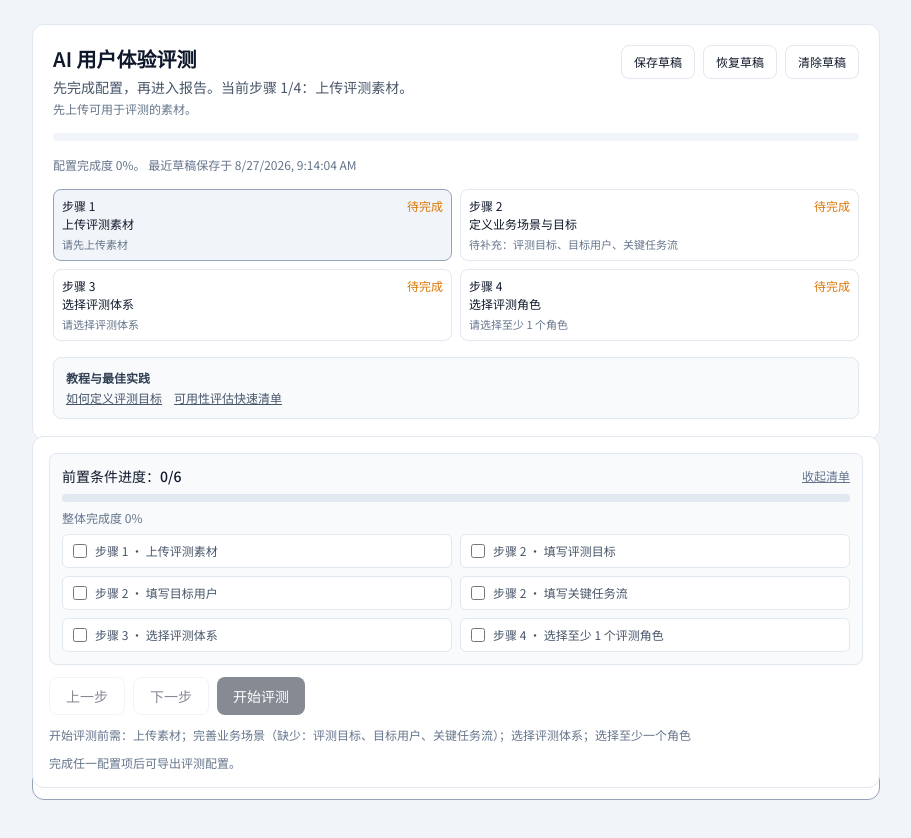
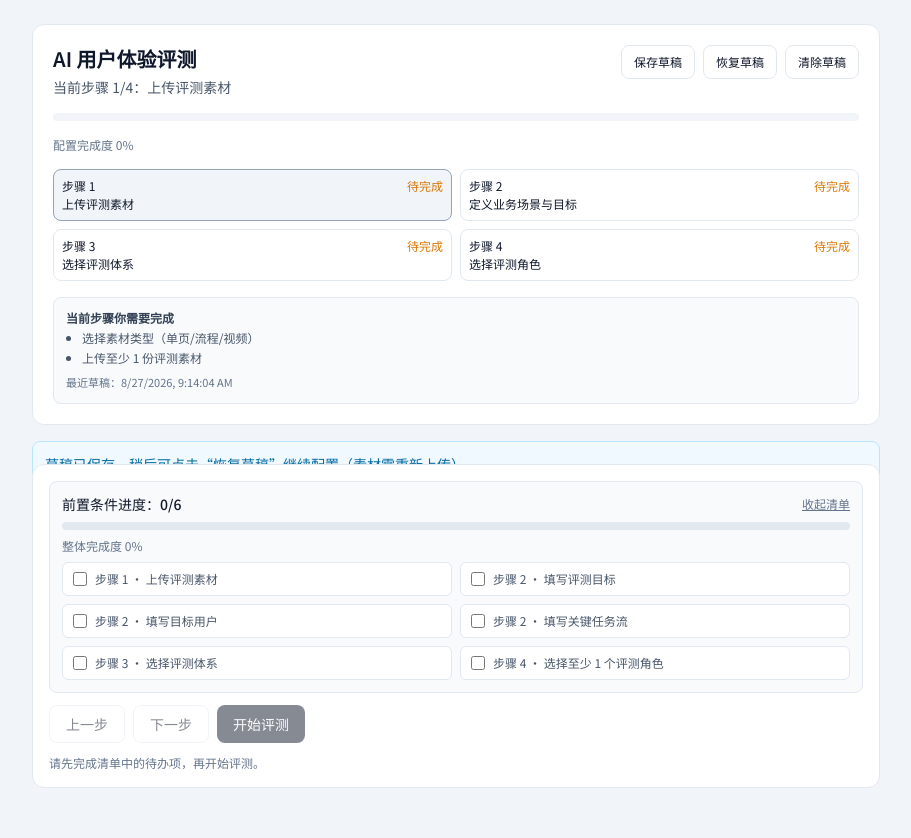
Before and after one commit to DietCokewithSugar/UES-agent, a React (Vite) app: page / in a window 1280 px wide. Both pictures are taken after a click on the button "保存草稿". Shown: the top 838 px of the page, without its empty margins (184-1095 px from the left). Built offline with nearby package versions, Linux system fonts and the light colour scheme.

Commit message:
Improve step 2 focus and reduce setup clutter
Co-authored-by: Steven <DietCokewithSugar@users.noreply.github.com>

```diff
--- a/App.tsx
+++ b/App.tsx
@@ -139,6 +139,12 @@ const OPENROUTER_IMAGE_MODELS = [
 ];
 
 const STEP_TITLES = ['上传评测素材', '定义业务场景与目标', '选择评测体系', '选择评测角色'];
+const STEP_FOCUS_GUIDES: Record<number, string[]> = {
+  1: ['选择素材类型（单页/流程/视频）', '上传至少 1 份评测素材'],
+  2: ['补齐评测目标、目标用户、关键任务流', '可使用推荐示例多选快速填充'],
+  3: ['选择评测体系', '确认模型来源（Google / OpenRouter）'],
+  4: ['至少勾选 1 个评测角色', '可使用 AI 推荐或 AI 新建角色']
+};
 const SCENARIO_REQUIRED_FIELDS: Array<keyof EvaluationScenario> = [
   'businessGoal',
   'targetUsers',
@@ -155,11 +161,6 @@ const SCENARIO_FIELD_LABELS: Record<keyof EvaluationScenario, string> = {
   constraints: '约束条件',
   source: '来源'
 };
-const TUTORIAL_LINKS = [
-  { label: '如何定义评测目标', href: 'https://www.nngroup.com/articles/task-analysis/' },
-  { label: '可用性评估快速清单', href: 'https://www.nngroup.com/articles/heuristic-evaluation/' }
-];
-
 type PageMode = 'setup' | 'report';
 type SetupStep = 1 | 2 | 3 | 4;
 type UploadMode = 'single' | 'flow' | 'video';
@@ -325,14 +326,7 @@ export default function App() {
     (activeStep === 1 && uploadComplete) ||
     (activeStep === 2 && scenarioComplete) ||
     (activeStep === 3 && frameworkComplete);
-  const currentStepHint =
-    activeStep === 1
-      ? '先上传可用于评测的素材。'
-      : activeStep === 2
-      ? '完善业务目标、目标用户和关键任务。'
-      : activeStep === 3
-      ? '选择评测体系与模型来源。'
-      : '选择角色后即可开始评测。';
+  const activeStepFocusGuide = STEP_FOCUS_GUIDES[activeStep] || [];
 
   const hasMultipleReports = Object.keys(reports).length > 1;
   const currentReport = reports[viewingPersonaId];
@@ -834,10 +828,7 @@ export default function App() {
             <div className="flex flex-wrap items-start justify-between gap-3">
               <div className="space-y-1">
                 <h1 className="text-xl font-semibold">AI 用户体验评测</h1>
-                <p className="text-sm text-slate-600">
-                  先完成配置，再进入报告。当前步骤 {activeStep}/4：{STEP_TITLES[activeStep - 1]}。
-                </p>
-                <p className="text-xs text-slate-500">{currentStepHint}</p>
+                <p className="text-sm text-slate-600">当前步骤 {activeStep}/4：{STEP_TITLES[activeStep - 1]}</p>
               </div>
               <div className="flex flex-wrap gap-2 text-xs">
                 <button onClick={handleSaveDraft} className="rounded-lg border border-slate-200 px-3 py-2">
@@ -863,10 +854,7 @@ export default function App() {
             <div className="h-2 rounded-full bg-slate-100 overflow-hidden">
               <div className="h-full bg-slate-700 transition-all" style={{ width: `${completionPercent}%` }} />
             </div>
-            <p className="text-xs text-slate-500">
-              配置完成度 {completionPercent}%。
-              {draftSavedAt ? ` 最近草稿保存于 ${new Date(draftSavedAt).toLocaleString()}` : ' 你可以随时保存草稿稍后继续。'}
-            </p>
+            <p className="text-xs text-slate-500">配置完成度 {completionPercent}%</p>
 
             <div className="grid grid-cols-1 md:grid-cols-2 gap-2 text-xs">
               {completionList.map((item, index) => (
@@ -888,20 +876,20 @@ export default function App() {
                     </span>
                   </div>
                   <div className="font-medium mt-0.5">{item.label}</div>
-                  {item.detail && <div className="mt-1 text-[11px] text-slate-500">{item.detail}</div>}
                 </button>
               ))}
             </div>
 
             <div className="rounded-lg border border-slate-200 bg-slate-50 p-3">
-              <p className="text-xs font-semibold text-slate-700">教程与最佳实践</p>
-              <div className="mt-1 flex flex-wrap gap-3 text-xs">
-                {TUTORIAL_LINKS.map((item) => (
-                  <a key={item.href} href={item.href} target="_blank" rel="noreferrer" className="underline text-slate-600">
-                    {item.label}
-                  </a>
+              <p className="text-xs font-semibold text-slate-700">当前步骤你需要完成</p>
+              <ul className="mt-1 list-disc pl-4 text-xs text-slate-600 space-y-1">
+                {activeStepFocusGuide.map((item) => (
+                  <li key={item}>{item}</li>
                 ))}
-              </div>
+              </ul>
+              {draftSavedAt && (
+                <p className="mt-2 text-[11px] text-slate-500">最近草稿：{new Date(draftSavedAt).toLocaleString()}</p>
+              )}
             </div>
           </header>
 
@@ -1380,8 +1368,9 @@ export default function App() {
                 </button>
               )}
             </div>
-            {!canAnalyze && <p className="text-xs text-slate-500">开始评测前需：{missingGuidance.join('；')}</p>}
-            {!canExportSetupConfig && <p className="text-xs text-slate-500">完成任一配置项后可导出评测配置。</p>}
+            {!canAnalyze && pendingChecklist.length > 0 && (
+              <p className="text-xs text-slate-500">请先完成清单中的待办项，再开始评测。</p>
+            )}
           </div>
         </div>
       ) : (
```
Also changed, not shown: components/ScenarioEditor.tsx (+127 -27 lines).
